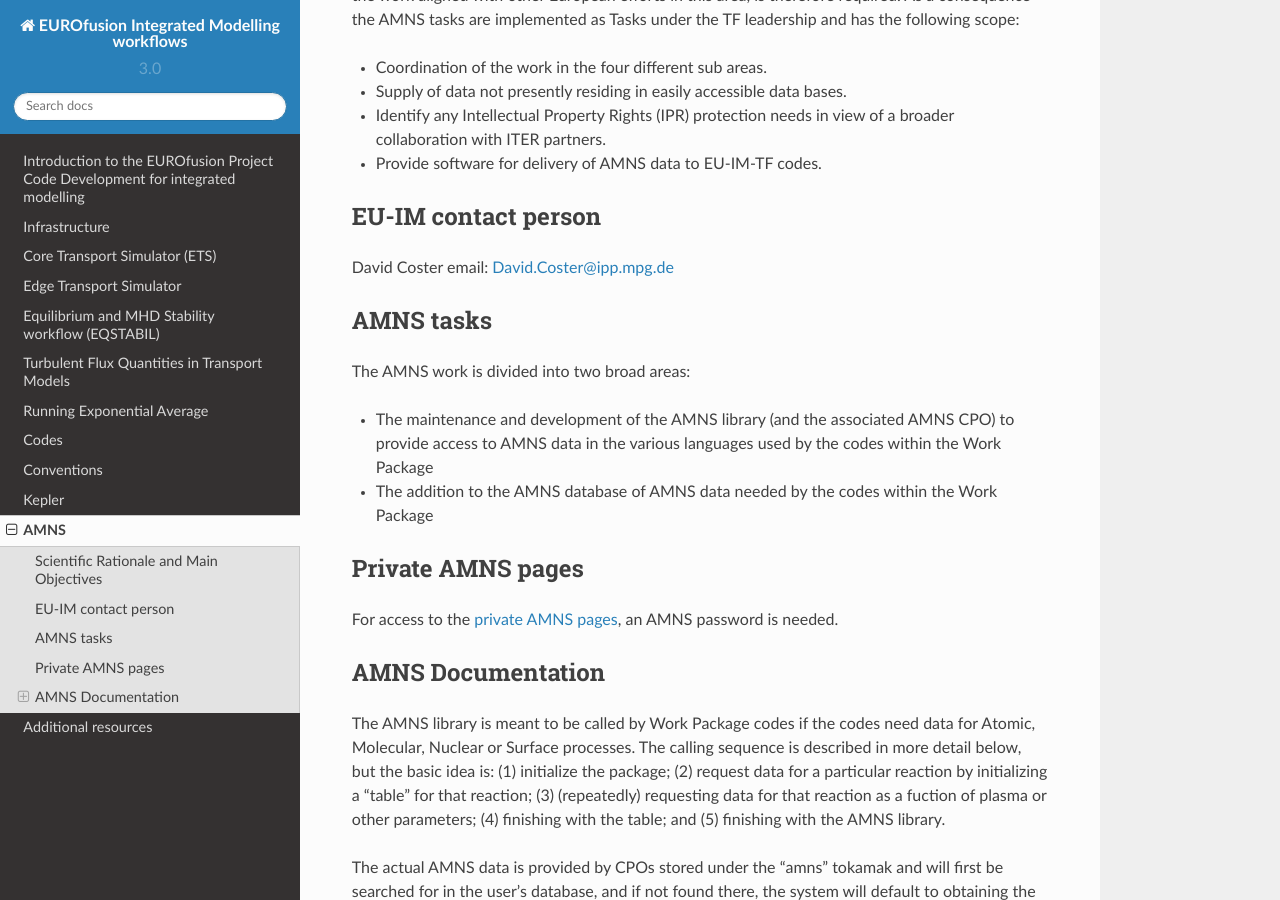
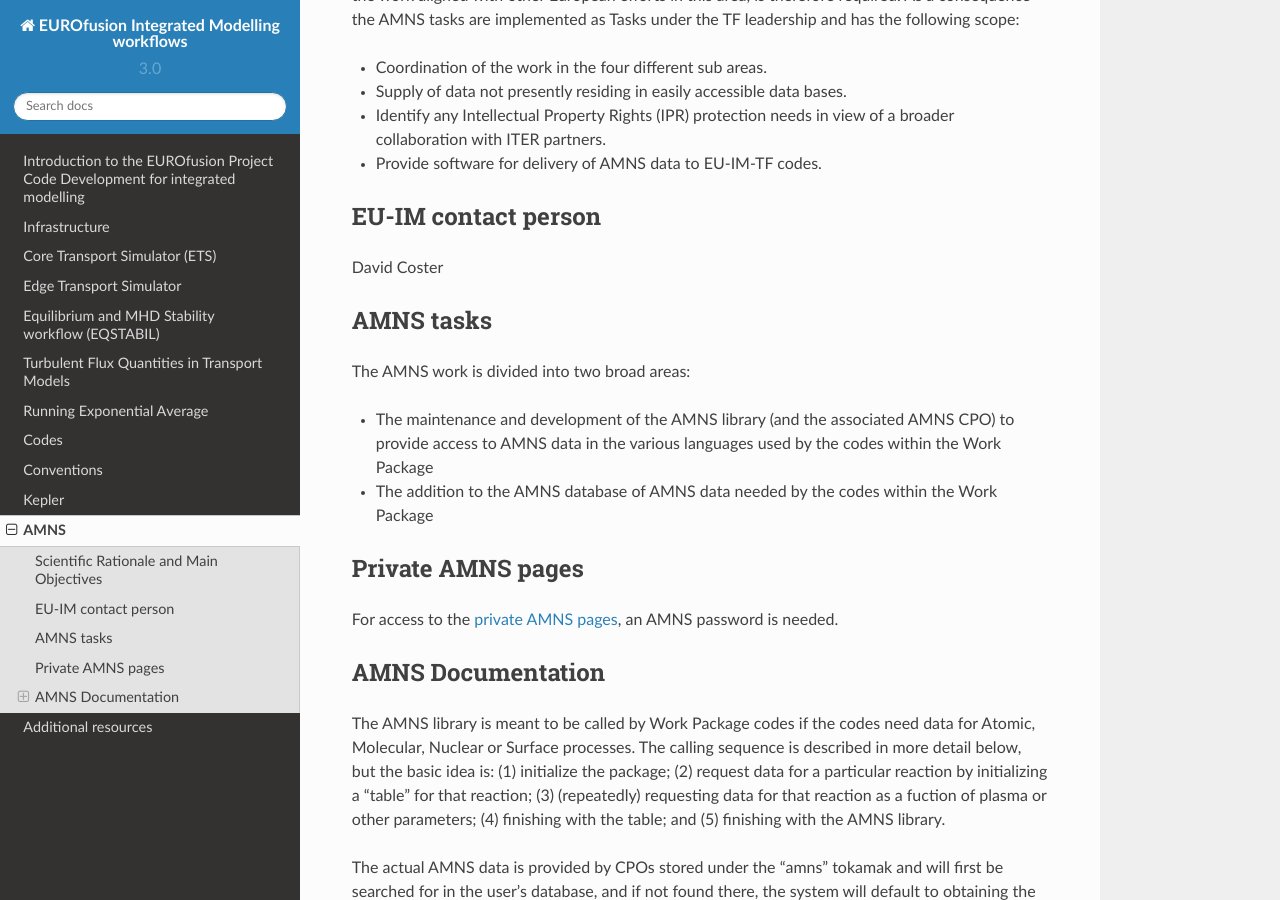
Before and after one commit to WPCD-Workflows/documentation, a Sphinx documentation site: the page built from source/amns.rst, in a window 1280 px wide and 900 px high, scrolled down 304 px. Built offline with Sphinx 7.4.7 and the Read the Docs theme 2.0.0, drawn with Linux system fonts in a browser that asks for light colours.

Commit message:
Update amns.rst

```diff
--- a/source/amns.rst
+++ b/source/amns.rst
@@ -26,7 +26,7 @@ leadership and has the following scope:
 EU-IM contact person
 ====================
 
-David Coster email: David.Coster@ipp.mpg.de
+David Coster
 
 AMNS tasks
 ==========
```
